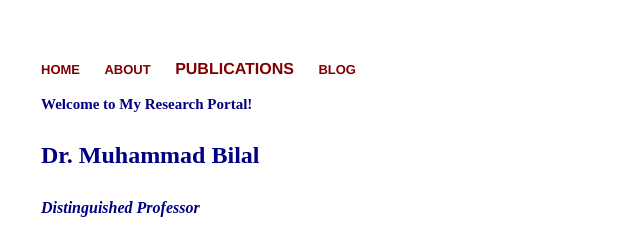
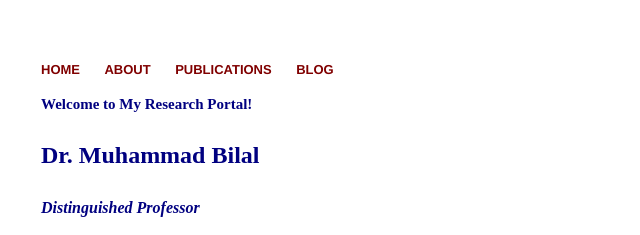
Before and after one commit to rs-DrBilal/rsbilal.github.io, a Jekyll site: the page built from index.html, in a window 1280 px wide. Shown: the top 235 px of the page, without its empty margins (151-791 px from the left). Built offline with Jekyll 4.4.1, drawn with Linux system fonts in a browser that asks for light colours.

Commit message:
Update default.html

```diff
--- a/_layouts/default.html
+++ b/_layouts/default.html
@@ -10,9 +10,9 @@
   <body>
     <nav>
 <ul>
-<li><a href="/" style="color:maroon; font-size:13px"><strong>HOME</strong></a></li>
+<li><a href="/" style="color:maroon;font-size:13px"><strong>HOME</strong></a></li>
 <li><a href="/about" style="color:maroon;font-size:13px"><strong>ABOUT</strong></a></li>
-<li><a href="/publications" style="color:maroon;"><strong>PUBLICATIONS</strong></a></li>
+<li><a href="/publications" style="color:maroon;font-size:13px"><strong>PUBLICATIONS</strong></a></li>
 <li><a href="/blog" style="color: maroon; font-size:13px"><strong>BLOG</strong></a></li>
 </ul>
     </nav>
```
